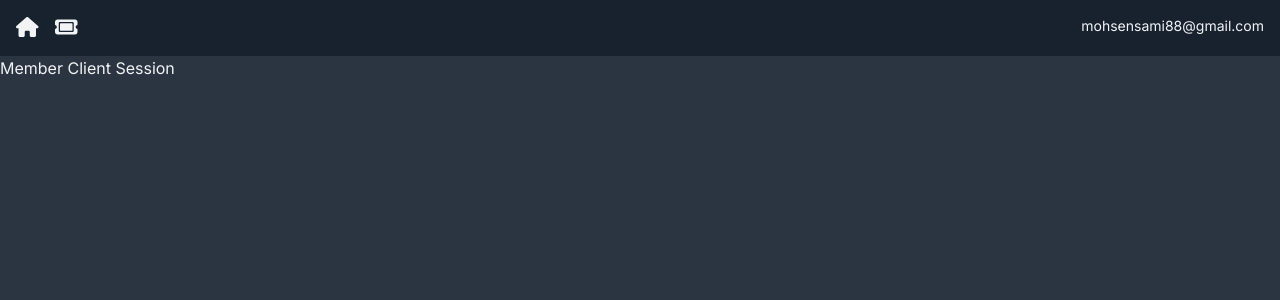
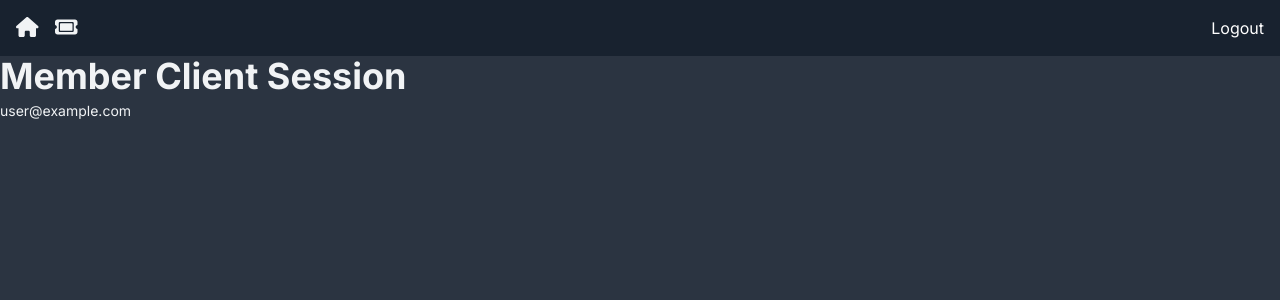
Before and after one commit to mohsensami/figma-clone, a Next.js app: page /ClientMember in a window 1280 px wide. Shown: the top 300 px of the page. Built offline with nearby package versions, Linux system fonts and the light colour scheme; no server answers; sample sign-in values are in the browser's storage.

Commit message:
handle check login both client and serverside

```diff
--- /dev/null
+++ b/app/(components)/AuthProvider.js
@@ -0,0 +1,9 @@
+'use client';
+
+import { SessionProvider } from 'next-auth/react';
+
+const AuthProvider = ({ children }) => {
+    return <SessionProvider>{children}</SessionProvider>;
+};
+
+export default AuthProvider;
--- a/app/(components)/Nav.jsx
+++ b/app/(components)/Nav.jsx
@@ -1,8 +1,11 @@
 import { faHome, faTicket } from '@fortawesome/free-solid-svg-icons';
 import { FontAwesomeIcon } from '@fortawesome/react-fontawesome';
 import Link from 'next/link';
+import { getServerSession } from 'next-auth';
+import { options } from '../api/auth/[...nextauth]/options';
 
-const Nav = () => {
+const Nav = async () => {
+    const session = await getServerSession(options);
     return (
         <nav className="flex justify-between bg-nav p-4">
             <div className="flex items-center space-x-4">
@@ -13,8 +16,12 @@
                     <FontAwesomeIcon icon={faTicket} className="icon" />
                 </Link>
             </div>
-            <div>
-                <p className="text-default-text">mohsensami88@gmail.com</p>
+            <div className="text-white">
+                {session ? (
+                    <Link href="/api/auth/signout?callbackUrl=/">Logout</Link>
+                ) : (
+                    <Link href="/api/auth/signin">Login</Link>
+                )}
             </div>
         </nav>
     );
--- a/app/ClientMember/page.jsx
+++ b/app/ClientMember/page.jsx
@@ -1,7 +1,23 @@
 'use client';
 
-const ClientMember = () => {
-    return <div>Member Client Session</div>;
+import { useSession } from 'next-auth/react';
+import { redirect } from 'next/navigation';
+
+const Member = () => {
+    const { data: session } = useSession({
+        required: true,
+        onUnauthenticated() {
+            redirect('/api/auth/signin?callbackUrl=/ClientMember');
+        },
+    });
+
+    return (
+        <div>
+            <h1>Member Client Session</h1>
+            <p>{session?.user?.email}</p>
+            <p>{session?.user?.role}</p>
+        </div>
+    );
 };
 
-export default ClientMember;
+export default Member;
--- a/app/Member/page.jsx
+++ b/app/Member/page.jsx
@@ -1,5 +1,20 @@
-const Member = () => {
-    return <div>Member Server Session</div>;
+import { getServerSession } from 'next-auth';
+import { options } from '../api/auth/[...nextauth]/options';
+import { redirect } from 'next/navigation';
+
+const Member = async () => {
+    const session = await getServerSession(options);
+
+    if (!session) {
+        redirect('/api/auth/signin?callbackUrl=/Member');
+    }
+    return (
+        <div>
+            <h1>Member Server Session</h1>
+            <p>{session?.user?.email}</p>
+            <p>{session?.user?.role}</p>
+        </div>
+    );
 };
 
 export default Member;
--- a/app/layout.js
+++ b/app/layout.js
@@ -4,6 +4,7 @@
 
 import { config } from '@fortawesome/fontawesome-svg-core';
 import '@fortawesome/fontawesome-svg-core/styles.css';
+import AuthProvider from './(components)/AuthProvider';
 
 config.autoAddCss = false;
 const inter = Inter({ subsets: ['latin'] });
@@ -16,6 +17,7 @@
 export default function RootLayout({ children }) {
     return (
         <html lang="en">
+            <AuthProvider>
                 <body className={inter.className}>
                     <div className="flex flex-col h-screen max-h-screen">
                         <Nav />
@@ -23,6 +25,7 @@
                         <div className="flex-grow overflow-y-auto bg-page text-default-text">{children}</div>
                     </div>
                 </body>
+            </AuthProvider>
         </html>
     );
 }
```
Lines whose indentation alone changed are shown as unchanged.
